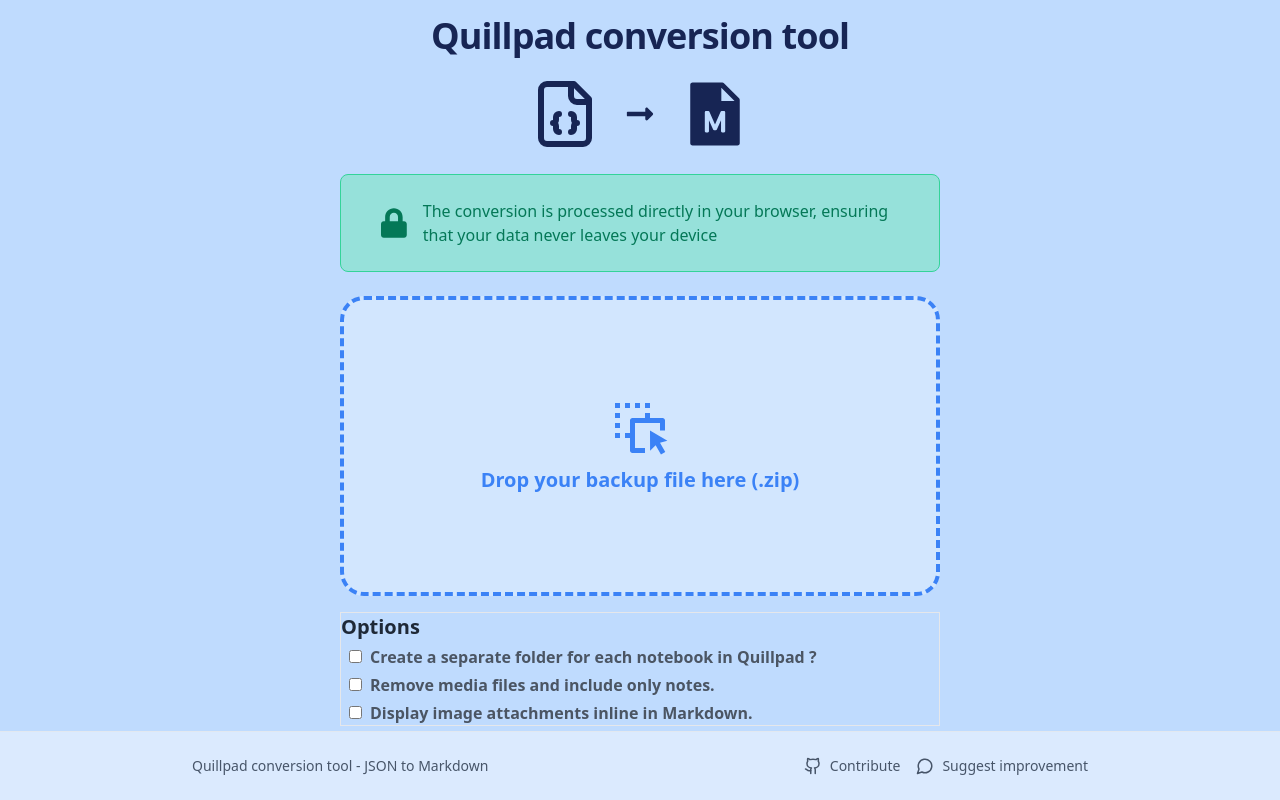
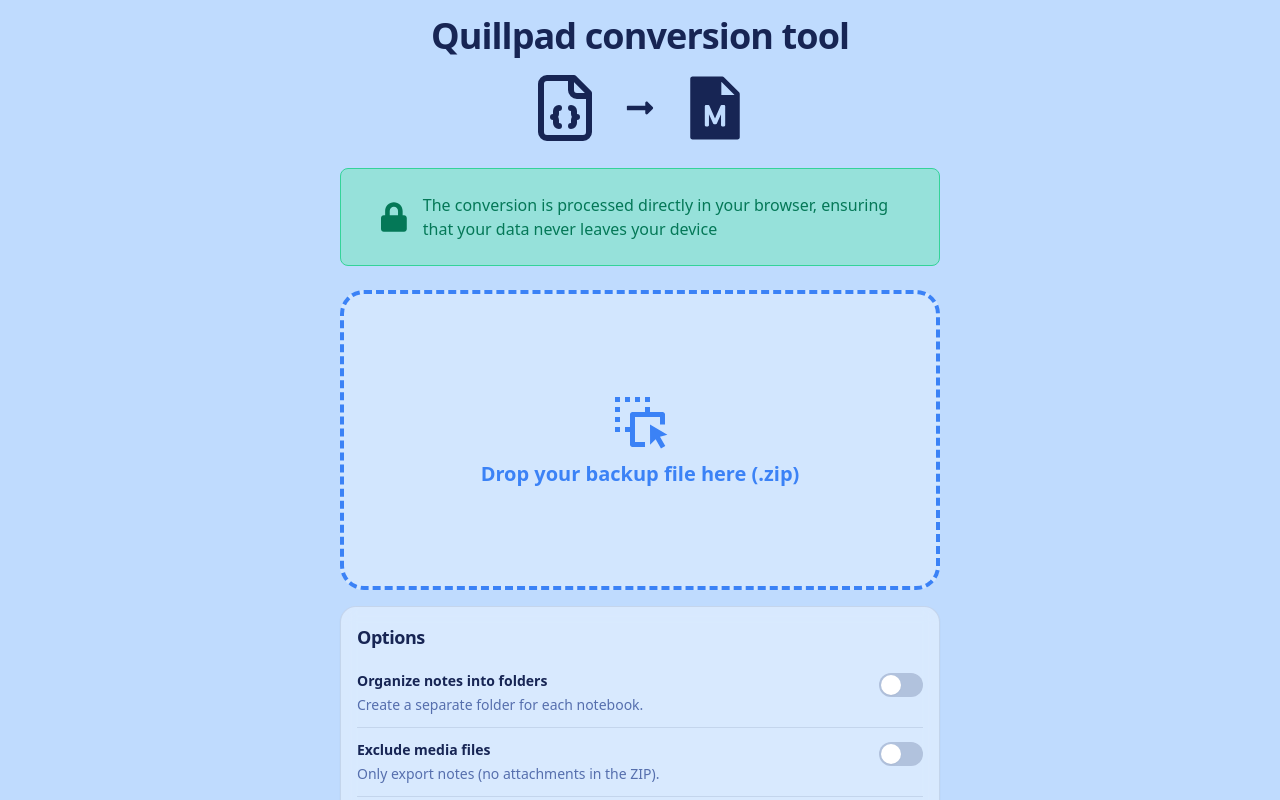
Before and after one commit to generalentropy/quillpad-backup-to-markdown, a React (Vite) app: page / in a window 1280 px wide. Shown: the top 800 px of the page. Built offline with nearby package versions, Linux system fonts and the light colour scheme.

Commit message:
ui(options): redesign options panel with toggle switches

```diff
--- a/src/components/Options.tsx
+++ b/src/components/Options.tsx
@@ -1,4 +1,37 @@
 import { useFileStore } from "../store/FileStore";
+
+type ToggleProps = {
+  checked: boolean;
+  onChange: () => void;
+  title: string;
+  description?: string;
+};
+
+function Toggle({ checked, onChange, title, description }: ToggleProps) {
+  return (
+    <label className="flex cursor-pointer items-start justify-between gap-4 py-3">
+      <span className="flex flex-col">
+        <span className="text-sm font-semibold text-blue-950">{title}</span>
+        {description ? (
+          <span className="mt-1 text-sm font-normal text-blue-900/70">
+            {description}
+          </span>
+        ) : null}
+      </span>
+
+      <span className="relative mt-0.5 inline-flex items-center">
+        <input
+          type="checkbox"
+          checked={checked}
+          onChange={onChange}
+          className="peer sr-only"
+        />
+        <span className="h-6 w-11 rounded-full bg-blue-950/20 transition-colors peer-checked:bg-blue-600 peer-focus-visible:outline peer-focus-visible:outline-2 peer-focus-visible:outline-offset-2 peer-focus-visible:outline-blue-600" />
+        <span className="absolute left-0.5 top-0.5 h-5 w-5 rounded-full bg-white shadow-sm transition-transform peer-checked:translate-x-5" />
+      </span>
+    </label>
+  );
+}
 
 export default function Options() {
   const sortByNotebookName = useFileStore((state) => state.sortByNotebookName);
@@ -15,35 +48,33 @@
   );
 
   return (
-    <div className="mt-4 flex w-full select-none flex-col justify-center gap-1 border font-semibold text-gray-600">
-      <p className="text-xl font-bold text-gray-800"> Options</p>
-      <label className="cursor-pointer">
-        <input
-          type="checkbox"
+    <div className="mt-4 w-full max-w-[632px] rounded-2xl border border-blue-950/10 bg-white/40 p-4 shadow-sm backdrop-blur">
+      <div className="mb-2 flex items-center justify-between">
+        <p className="text-lg font-bold tracking-tight text-blue-950">
+          Options
+        </p>
+      </div>
+
+      <div className="divide-y divide-blue-950/10">
+        <Toggle
           checked={sortByNotebookName}
           onChange={setSortByNotebookName}
-          className="mx-2 cursor-pointer"
+          title="Organize notes into folders"
+          description="Create a separate folder for each notebook."
         />
-        Create a separate folder for each notebook in Quillpad&nbsp;?
-      </label>
-      <label className="cursor-pointer">
-        <input
-          type="checkbox"
+        <Toggle
           checked={removeMedia}
           onChange={setRemoveMedia}
-          className="mx-2 cursor-pointer"
+          title="Exclude media files"
+          description="Only export notes (no attachments in the ZIP)."
         />
-        Remove media files and include only notes.
-      </label>
-      <label className="cursor-pointer">
-        <input
-          type="checkbox"
+        <Toggle
           checked={displayImagesInline}
           onChange={setDisplayImagesInline}
-          className="mx-2 cursor-pointer"
+          title="Show attached images inline"
+          description="Render image attachments as images in the Attachments section (not links)."
         />
-        Display image attachments inline in Markdown.
-      </label>
+      </div>
     </div>
   );
 }
```
